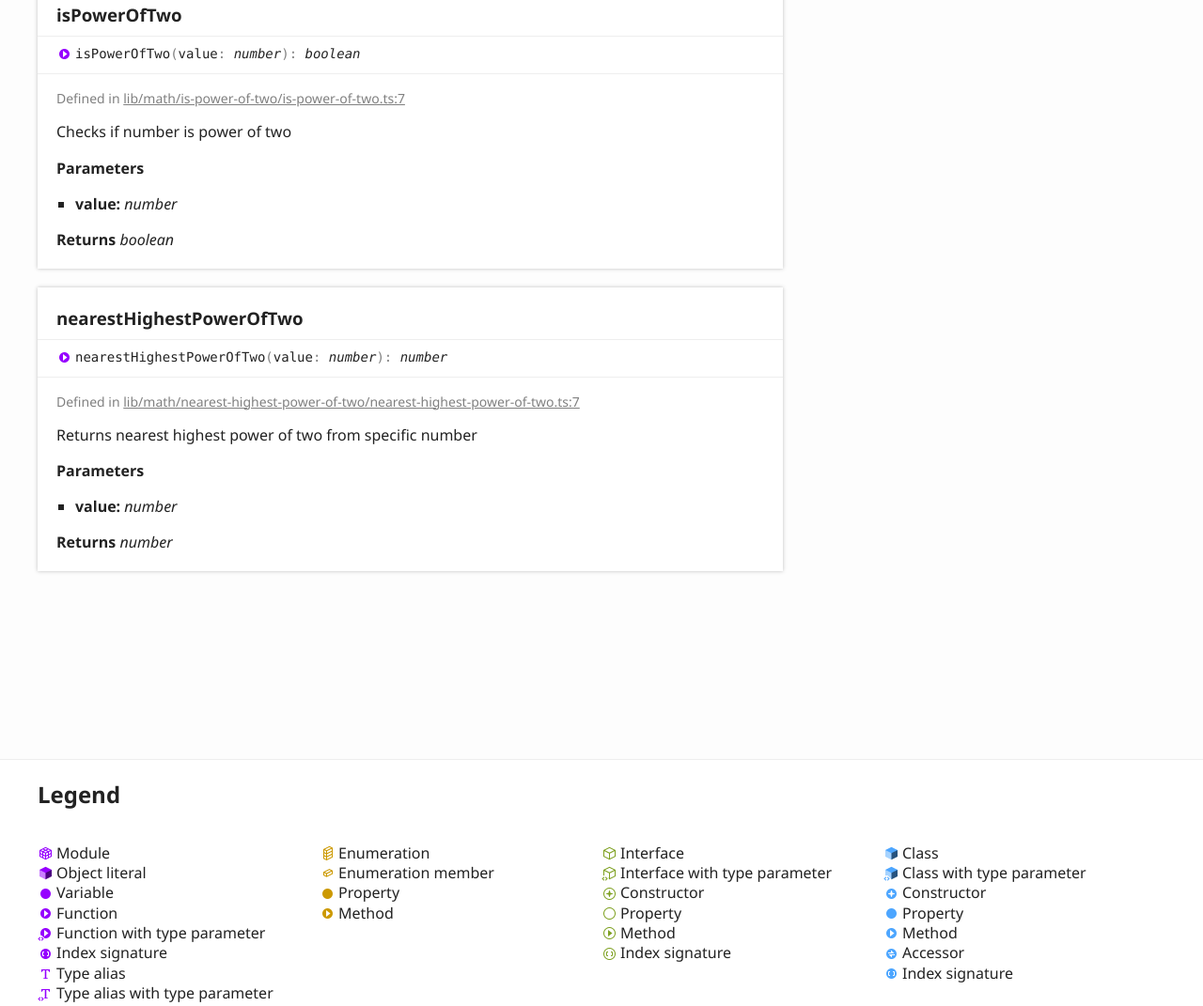
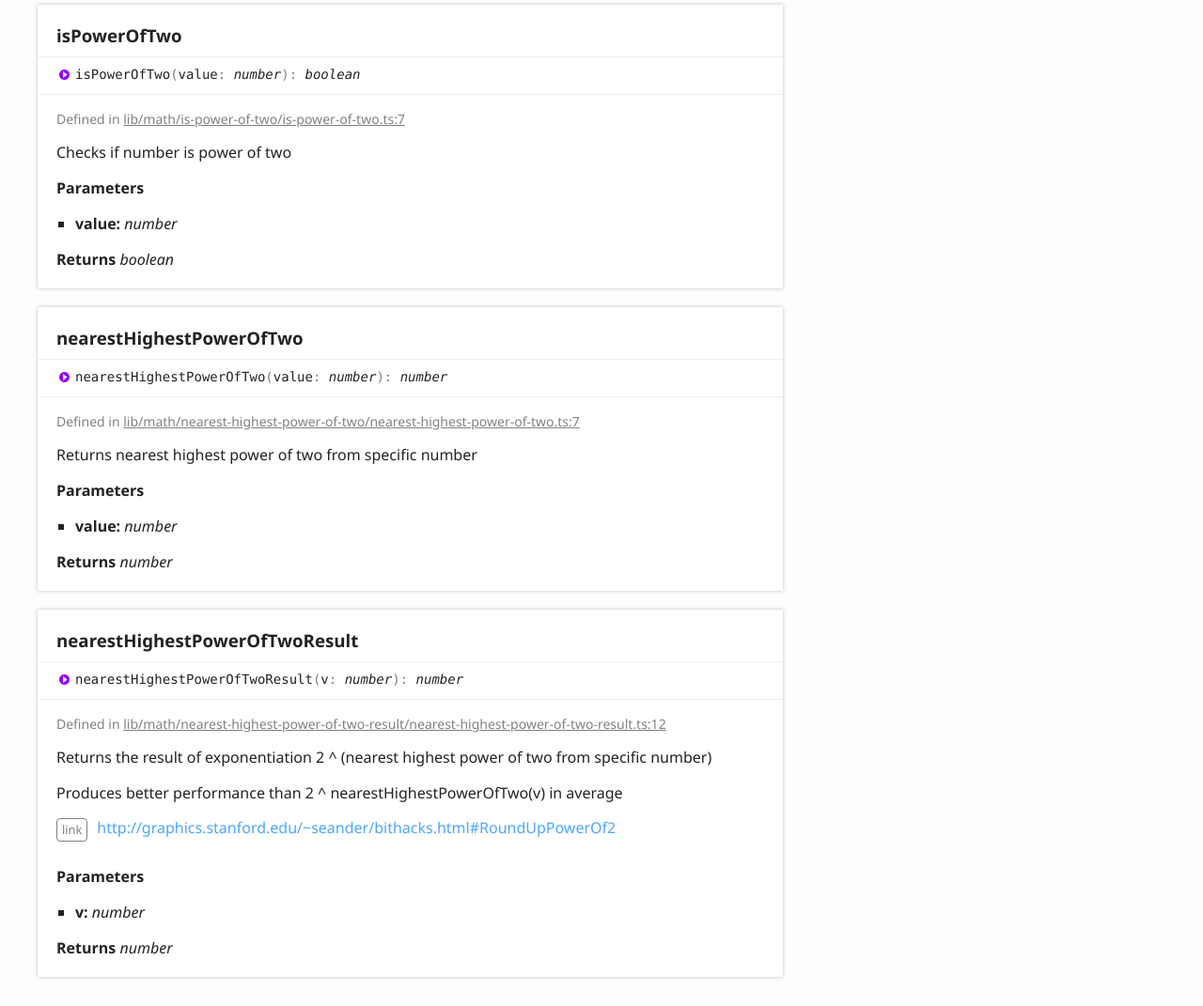
Before and after one commit to algo-js/core, a plain HTML site: page globals.html in a window 1280 px wide. Shown: the part 488-1559 px from the top of the page at 94% size. Drawn offline with Linux system fonts and the light colour scheme.

Commit message:
[ci skip] Updates

```diff
--- a/assets/js/search.js
+++ b/assets/js/search.js
@@ -1,3 +1,3 @@
 var typedoc = typedoc || {};
             typedoc.search = typedoc.search || {};
-            typedoc.search.data = {"kinds":{"64":"Function"},"rows":[{"id":0,"kind":64,"name":"isPowerOfTwo","url":"globals.html#ispoweroftwo","classes":"tsd-kind-function"},{"id":1,"kind":64,"name":"nearestHighestPowerOfTwo","url":"globals.html#nearesthighestpoweroftwo","classes":"tsd-kind-function"}]};
+            typedoc.search.data = {"kinds":{"64":"Function"},"rows":[{"id":0,"kind":64,"name":"isPowerOfTwo","url":"globals.html#ispoweroftwo","classes":"tsd-kind-function"},{"id":1,"kind":64,"name":"nearestHighestPowerOfTwo","url":"globals.html#nearesthighestpoweroftwo","classes":"tsd-kind-function"},{"id":2,"kind":64,"name":"nearestHighestPowerOfTwoResult","url":"globals.html#nearesthighestpoweroftworesult","classes":"tsd-kind-function"}]};
--- a/globals.html
+++ b/globals.html
@@ -72,6 +72,7 @@
 							<ul class="tsd-index-list">
 								<li class="tsd-kind-function"><a href="globals.html#ispoweroftwo" class="tsd-kind-icon">is<wbr>Power<wbr>OfTwo</a></li>
 								<li class="tsd-kind-function"><a href="globals.html#nearesthighestpoweroftwo" class="tsd-kind-icon">nearest<wbr>Highest<wbr>Power<wbr>OfTwo</a></li>
+								<li class="tsd-kind-function"><a href="globals.html#nearesthighestpoweroftworesult" class="tsd-kind-icon">nearest<wbr>Highest<wbr>Power<wbr>OfTwo<wbr>Result</a></li>
 							</ul>
 						</section>
 					</div>
@@ -89,7 +90,7 @@
 						<li class="tsd-description">
 							<aside class="tsd-sources">
 								<ul>
-									<li>Defined in <a href="https://github.com/algo-js/core/blob/03375f5/src/lib/math/is-power-of-two/is-power-of-two.ts#L7">lib/math/is-power-of-two/is-power-of-two.ts:7</a></li>
+									<li>Defined in <a href="https://github.com/algo-js/core/blob/ae6be3f/src/lib/math/is-power-of-two/is-power-of-two.ts#L7">lib/math/is-power-of-two/is-power-of-two.ts:7</a></li>
 								</ul>
 							</aside>
 							<div class="tsd-comment tsd-typography">
@@ -117,7 +118,7 @@
 						<li class="tsd-description">
 							<aside class="tsd-sources">
 								<ul>
-									<li>Defined in <a href="https://github.com/algo-js/core/blob/03375f5/src/lib/math/nearest-highest-power-of-two/nearest-highest-power-of-two.ts#L7">lib/math/nearest-highest-power-of-two/nearest-highest-power-of-two.ts:7</a></li>
+									<li>Defined in <a href="https://github.com/algo-js/core/blob/ae6be3f/src/lib/math/nearest-highest-power-of-two/nearest-highest-power-of-two.ts#L7">lib/math/nearest-highest-power-of-two/nearest-highest-power-of-two.ts:7</a></li>
 								</ul>
 							</aside>
 							<div class="tsd-comment tsd-typography">
@@ -129,6 +130,41 @@
 							<ul class="tsd-parameters">
 								<li>
 									<h5>value: <span class="tsd-signature-type">number</span></h5>
+								</li>
+							</ul>
+							<h4 class="tsd-returns-title">Returns <span class="tsd-signature-type">number</span></h4>
+						</li>
+					</ul>
+				</section>
+				<section class="tsd-panel tsd-member tsd-kind-function">
+					<a name="nearesthighestpoweroftworesult" class="tsd-anchor"></a>
+					<h3>nearest<wbr>Highest<wbr>Power<wbr>OfTwo<wbr>Result</h3>
+					<ul class="tsd-signatures tsd-kind-function">
+						<li class="tsd-signature tsd-kind-icon">nearest<wbr>Highest<wbr>Power<wbr>OfTwo<wbr>Result<span class="tsd-signature-symbol">(</span>v<span class="tsd-signature-symbol">: </span><span class="tsd-signature-type">number</span><span class="tsd-signature-symbol">)</span><span class="tsd-signature-symbol">: </span><span class="tsd-signature-type">number</span></li>
+					</ul>
+					<ul class="tsd-descriptions">
+						<li class="tsd-description">
+							<aside class="tsd-sources">
+								<ul>
+									<li>Defined in <a href="https://github.com/algo-js/core/blob/ae6be3f/src/lib/math/nearest-highest-power-of-two-result/nearest-highest-power-of-two-result.ts#L12">lib/math/nearest-highest-power-of-two-result/nearest-highest-power-of-two-result.ts:12</a></li>
+								</ul>
+							</aside>
+							<div class="tsd-comment tsd-typography">
+								<div class="lead">
+									<p>Returns the result of exponentiation
+									2 ^ (nearest highest power of two from specific number)</p>
+								</div>
+								<p>Produces better performance than 2 ^ nearestHighestPowerOfTwo(v) in average</p>
+								<dl class="tsd-comment-tags">
+									<dt>link</dt>
+									<dd><p><a href="http://graphics.stanford.edu/~seander/bithacks.html#RoundUpPowerOf2">http://graphics.stanford.edu/~seander/bithacks.html#RoundUpPowerOf2</a></p>
+									</dd>
+								</dl>
+							</div>
+							<h4 class="tsd-parameters-title">Parameters</h4>
+							<ul class="tsd-parameters">
+								<li>
+									<h5>v: <span class="tsd-signature-type">number</span></h5>
 								</li>
 							</ul>
 							<h4 class="tsd-returns-title">Returns <span class="tsd-signature-type">number</span></h4>
@@ -152,6 +188,9 @@
 					</li>
 					<li class=" tsd-kind-function">
 						<a href="globals.html#nearesthighestpoweroftwo" class="tsd-kind-icon">nearest<wbr>Highest<wbr>Power<wbr>OfTwo</a>
+					</li>
+					<li class=" tsd-kind-function">
+						<a href="globals.html#nearesthighestpoweroftworesult" class="tsd-kind-icon">nearest<wbr>Highest<wbr>Power<wbr>OfTwo<wbr>Result</a>
 					</li>
 				</ul>
 			</nav>
```
Also changed, not shown: index.html (+3 -0 lines).
